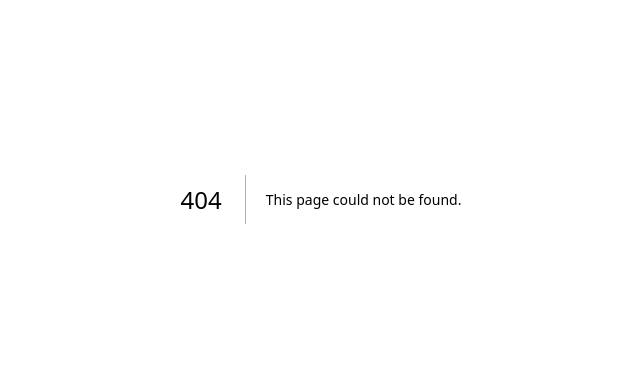
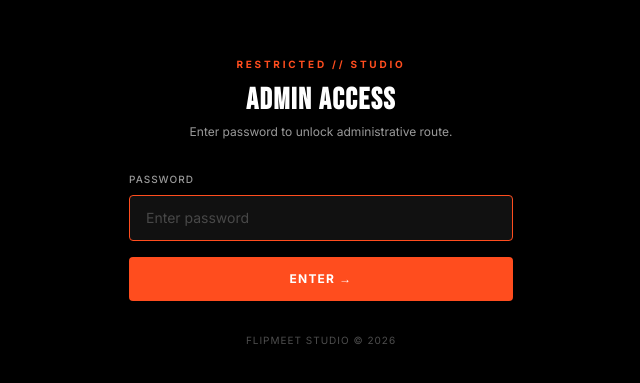
Before and after one commit to Dayaan777/FlipMeet-Studio, a Next.js app: page /admin/login in a window 1280 px wide. Before the commit this address had no page. Shown: the part 201-584 px from the top of the page, without its empty margins (319-959 px from the left). Built offline with nearby package versions, Linux system fonts and the light colour scheme.

Commit message:
Add password-gated /admin route with Next.js middleware and session cookie

```diff
--- /dev/null
+++ b/app/admin/login/page.tsx
@@ -0,0 +1,103 @@
+"use client";
+
+import { useState } from "react";
+
+export default function AdminLoginPage() {
+  const [password, setPassword] = useState("");
+  const [error, setError] = useState("");
+  const [loading, setLoading] = useState(false);
+
+  const handleSubmit = async (e: React.FormEvent) => {
+    e.preventDefault();
+    setError("");
+    setLoading(true);
+
+    try {
+      const res = await fetch("/api/admin/login", {
+        method: "POST",
+        headers: {
+          "Content-Type": "application/json",
+        },
+        body: JSON.stringify({ password }),
+      });
+
+      const data = await res.json();
+
+      if (res.ok && data.success) {
+        window.location.href = "/admin";
+      } else {
+        setError(data.error || "Incorrect password.");
+        setLoading(false);
+      }
+    } catch {
+      setError("An error occurred. Please try again.");
+      setLoading(false);
+    }
+  };
+
+  return (
+    <div className="min-h-screen bg-base-bg text-text-primary flex items-center justify-center px-6 py-12">
+      <div className="w-full max-w-sm">
+        {/* Header Branding */}
+        <div className="mb-8 text-center">
+          <span className="text-[10px] uppercase font-bold tracking-[0.28em] text-accent">
+            RESTRICTED // STUDIO
+          </span>
+          <h1 className="font-display text-2xl sm:text-3xl font-bold uppercase tracking-wider text-text-primary mt-2">
+            ADMIN ACCESS
+          </h1>
+          <p className="text-xs text-text-secondary mt-1.5">
+            Enter password to unlock administrative route.
+          </p>
+        </div>
+
+        {/* Error notification */}
+        {error && (
+          <div className="mb-6 rounded-sm border border-accent/40 bg-accent/10 px-4 py-2.5 text-xs text-accent text-center font-bold">
+            {error}
+          </div>
+        )}
+
+        {/* Password Form: only a single password input, no username */}
+        <form
+          action="/api/admin/login"
+          method="POST"
+          onSubmit={handleSubmit}
+          className="space-y-4"
+        >
+          <div>
+            <label
+              htmlFor="admin-password"
+              className="block text-[10px] uppercase tracking-widest text-text-secondary mb-2 font-medium"
+            >
+              Password
+            </label>
+            <input
+              id="admin-password"
+              name="password"
+              type="password"
+              value={password}
+              onChange={(e) => setPassword(e.target.value)}
+              placeholder="Enter password"
+              autoFocus
+              required
+              className="w-full rounded-sm border border-base-border bg-base-surface px-4 py-3 text-sm text-text-primary placeholder:text-text-secondary/40 focus:border-accent focus:outline-none transition-colors"
+            />
+          </div>
+
+          <button
+            type="submit"
+            disabled={loading}
+            className="w-full rounded-sm bg-accent py-3.5 text-xs font-bold uppercase tracking-widest text-text-primary hover:bg-accent-dim transition-colors disabled:opacity-50"
+          >
+            {loading ? "VERIFYING..." : "ENTER →"}
+          </button>
+        </form>
+
+        <p className="mt-8 text-center text-[10px] tracking-widest text-text-secondary/50">
+          FLIPMEET STUDIO © 2026
+        </p>
+      </div>
+    </div>
+  );
+}
--- /dev/null
+++ b/app/admin/page.tsx
@@ -0,0 +1,50 @@
+import type { Metadata } from "next";
+
+export const metadata: Metadata = {
+  title: "Admin | FlipMeet Studio",
+  robots: {
+    index: false,
+    follow: false,
+  },
+};
+
+export default function AdminPage() {
+  return (
+    <div className="min-h-screen bg-base-bg text-text-primary flex items-center justify-center px-6 py-12">
+      <div className="w-full max-w-md rounded-sm border border-base-border bg-base-surface/80 p-8 backdrop-blur-md">
+        <div className="flex items-center gap-2 text-[10px] font-bold tracking-[0.28em] text-accent uppercase">
+          <span className="size-2 rounded-full bg-accent animate-pulse" />
+          STUDIO CONTROL // SECURE
+        </div>
+
+        <h1 className="font-display text-3xl font-bold uppercase tracking-wide text-text-primary mt-3">
+          ADMIN AREA
+        </h1>
+
+        <div className="mt-4 rounded-sm border border-emerald-500/30 bg-emerald-500/10 p-4">
+          <p className="text-xs font-bold text-emerald-400 flex items-center gap-1.5">
+            <span>✓</span> Session Active
+          </p>
+          <p className="text-[11px] text-text-secondary mt-1">
+            Authenticated via session cookie. Route is protected by password gate.
+          </p>
+        </div>
+
+        <div className="mt-6 border-t border-base-border pt-6 flex items-center justify-between">
+          <span className="text-[10px] uppercase tracking-widest text-text-secondary">
+            Password Gate Active
+          </span>
+
+          <form action="/api/admin/logout" method="POST">
+            <button
+              type="submit"
+              className="rounded-sm border border-base-border bg-base-bg px-4 py-2 text-xs font-bold uppercase tracking-widest text-text-secondary hover:text-accent hover:border-accent/40 transition-colors"
+            >
+              Lock Session
+            </button>
+          </form>
+        </div>
+      </div>
+    </div>
+  );
+}
--- /dev/null
+++ b/app/api/admin/login/route.ts
@@ -0,0 +1,63 @@
+import { NextResponse } from "next/server";
+
+const VALID_PASSWORD = process.env.ADMIN_PASSWORD || "type password here";
+
+export async function POST(request: Request) {
+  let password = "";
+  const contentType = request.headers.get("content-type") || "";
+
+  if (contentType.includes("application/json")) {
+    try {
+      const body = await request.json();
+      password = body.password || "";
+    } catch {
+      password = "";
+    }
+  } else {
+    try {
+      const formData = await request.formData();
+      password = (formData.get("password") as string) || "";
+    } catch {
+      password = "";
+    }
+  }
+
+  if (password === VALID_PASSWORD) {
+    const isProduction = process.env.NODE_ENV === "production";
+
+    // If client requested via JSON
+    if (contentType.includes("application/json")) {
+      const response = NextResponse.json({ success: true, redirect: "/admin" });
+      response.cookies.set({
+        name: "admin_session",
+        value: "authenticated",
+        httpOnly: true,
+        sameSite: "lax",
+        path: "/",
+        secure: isProduction,
+      });
+      return response;
+    }
+
+    // If submitted via standard HTML form POST
+    const redirectUrl = new URL("/admin", request.url);
+    const response = NextResponse.redirect(redirectUrl, 303);
+    response.cookies.set({
+      name: "admin_session",
+      value: "authenticated",
+      httpOnly: true,
+      sameSite: "lax",
+      path: "/",
+      secure: isProduction,
+    });
+    return response;
+  }
+
+  // Invalid password
+  if (contentType.includes("application/json")) {
+    return NextResponse.json({ error: "Invalid password" }, { status: 401 });
+  }
+
+  const redirectUrl = new URL("/admin?error=invalid_password", request.url);
+  return NextResponse.redirect(redirectUrl, 303);
+}
--- /dev/null
+++ b/app/api/admin/logout/route.ts
@@ -0,0 +1,15 @@
+import { NextResponse } from "next/server";
+
+export async function POST(request: Request) {
+  const redirectUrl = new URL("/admin", request.url);
+  const response = NextResponse.redirect(redirectUrl, 303);
+  response.cookies.set({
+    name: "admin_session",
+    value: "",
+    httpOnly: true,
+    sameSite: "lax",
+    path: "/",
+    maxAge: 0,
+  });
+  return response;
+}
```
Also changed, not shown: middleware.ts (added, +33 -0 lines).
